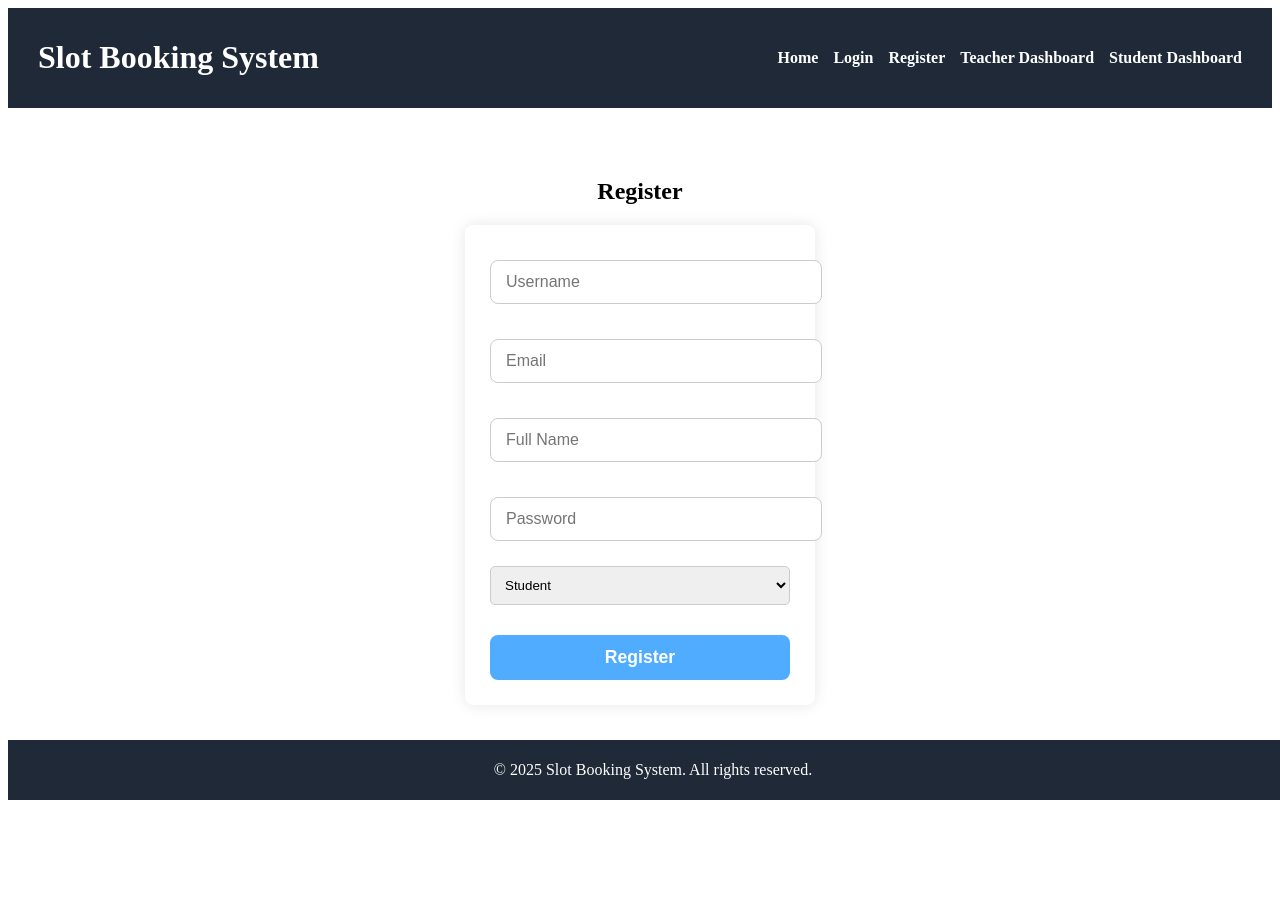
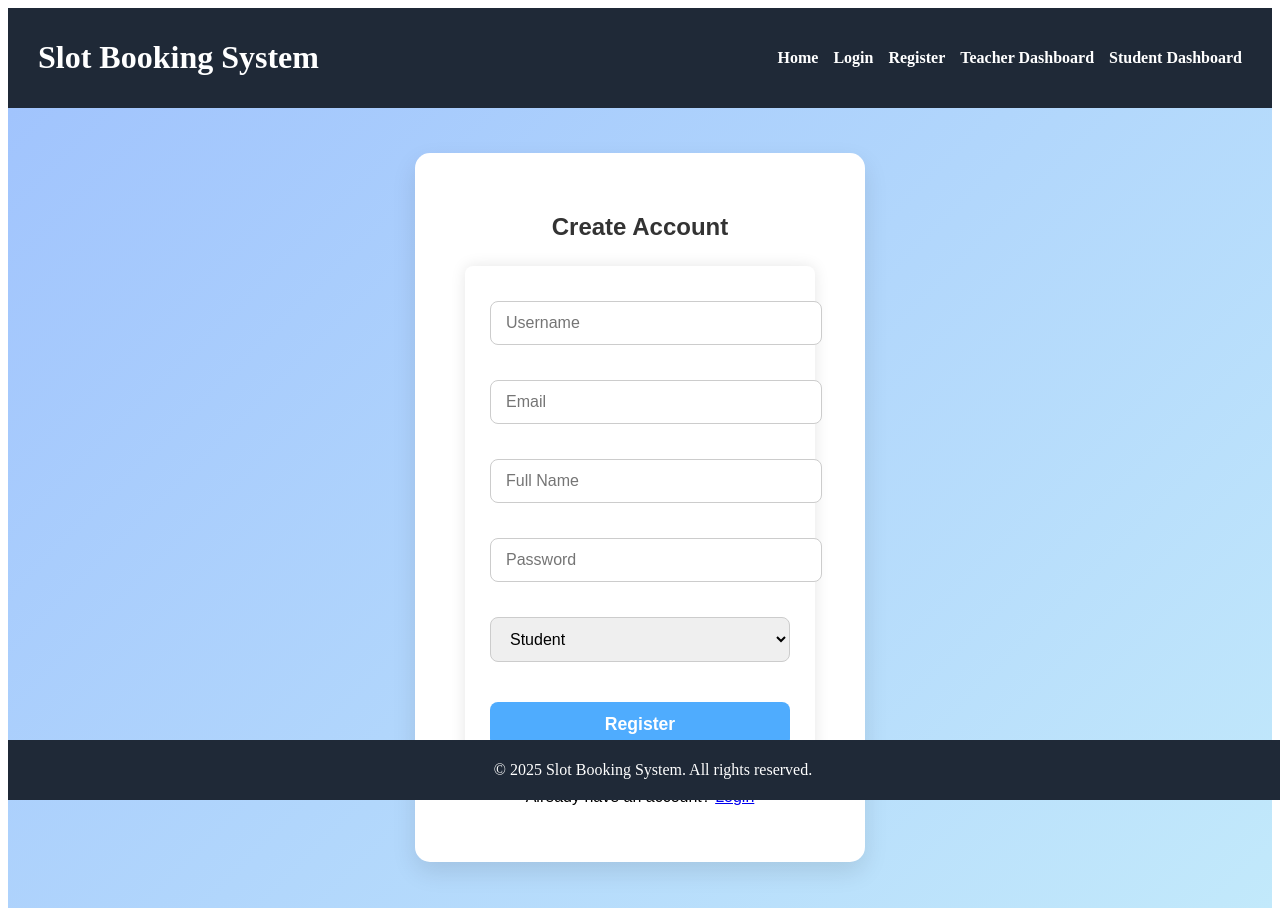
Before and after one commit to sanikamamidwar08/Student-Teacher-Slot-Booking, a React (Create React App) app in the folder frontend/: page /register in a window 1280 px wide. Before the commit the page ends 800 px from the top, so only its background shows below. Built offline with nearby package versions, Linux system fonts and the light colour scheme.

Commit message:
Add login link to Register page and style it for better navigation

```diff
--- a/frontend/src/App.css
+++ b/frontend/src/App.css
@@ -110,56 +110,67 @@ footer.footer {
   font-size: 1.5rem;
 }
 
-
-.register-container {
+/* Register Page */
+.register-page {
   display: flex;
-  flex-direction: column;
+  justify-content: center;
   align-items: center;
-  justify-content: center;
-  min-height: calc(100vh - 120px);
-  background: #f3f4f6;
+  height: 100vh;
+  background: linear-gradient(135deg, #a1c4fd, #c2e9fb); /* Light blue gradient */
   font-family: 'Arial', sans-serif;
 }
 
-.register-container h2 {
-  font-size: 28px;
-  margin-bottom: 20px;
-  color: #1e3a8a;
+.register-card {
+  background: white;
+  padding: 40px 50px;
+  border-radius: 15px;
+  box-shadow: 0 10px 25px rgba(0, 0, 0, 0.1); /* Soft shadow */
+  text-align: center;
+  width: 350px;
 }
 
-.register-container form {
-  display: flex;
-  flex-direction: column;
-  gap: 15px;
-  width: 300px;
-  padding: 30px;
-  border-radius: 8px;
-  background: white;
-  box-shadow: 0 4px 6px rgba(0,0,0,0.1);
+.register-card h2 {
+  margin-bottom: 25px;
+  color: #333;
+  font-weight: bold;
 }
 
-.register-container input,
-.register-container select {
-  padding: 10px;
-  border: 1px solid #cbd5e1;
-  border-radius: 5px;
-  font-size: 16px;
+.form-box input,
+.form-box select {
+  width: 100%;
+  padding: 12px 15px;
+  margin: 10px 0;
+  border-radius: 8px;
+  border: 1px solid #ccc;
+  font-size: 1rem;
+  outline: none;
+  transition: all 0.3s ease;
 }
 
-.register-container button {
-  padding: 12px;
-  background-color: #1e3a8a;
-  color: white;
-  font-weight: bold;
-  border: none;
-  border-radius: 5px;
-  cursor: pointer;
-  transition: background 0.3s;
+.form-box input:focus,
+.form-box select:focus {
+  border-color: #4facfe;
+  box-shadow: 0 0 5px rgba(79, 172, 254, 0.3);
 }
 
-.register-container button:hover {
-  background-color: #2563eb;
+.form-box button {
+  width: 100%;
+  padding: 12px;
+  margin-top: 15px;
+  border: none;
+  border-radius: 8px;
+  background: #4facfe;
+  color: white;
+  font-size: 1.1rem;
+  cursor: pointer;
+  transition: all 0.3s ease;
 }
+
+.form-box button:hover {
+  background: #3a92e0;
+  transform: scale(1.02);
+}
+
 /* Login Page */.login-page {
   display: flex;
   justify-content: center;
--- a/frontend/src/pages/Register.jsx
+++ b/frontend/src/pages/Register.jsx
@@ -1,5 +1,5 @@
 import { useState } from "react";
-import { useNavigate } from "react-router-dom";
+import { useNavigate, Link } from "react-router-dom";
 import axios from "axios";
 import "../App.css";
 
@@ -29,32 +29,37 @@ export default function Register() {
   };
 
   return (
-    <div className="form-page">
-      <h2>Register</h2>
+    <div className="register-page">
+      <div className="register-card">
+        <h2>Create Account</h2>
         <form onSubmit={handleRegister} className="form-box">
           <input
             type="text"
             name="username"
             placeholder="Username"
             onChange={handleChange}
+            required
           />
           <input
             type="email"
             name="email"
             placeholder="Email"
             onChange={handleChange}
+            required
           />
           <input
             type="text"
             name="full_name"
             placeholder="Full Name"
             onChange={handleChange}
+            required
           />
           <input
             type="password"
             name="password"
             placeholder="Password"
             onChange={handleChange}
+            required
           />
           <select name="role" onChange={handleChange}>
             <option value="student">Student</option>
@@ -62,6 +67,10 @@ export default function Register() {
           </select>
           <button type="submit">Register</button>
         </form>
+        <p className="login-link">
+          Already have an account? <Link to="/login">Login</Link>
+        </p>
+      </div>
     </div>
   );
 }
```
Lines whose indentation alone changed are shown as unchanged.
